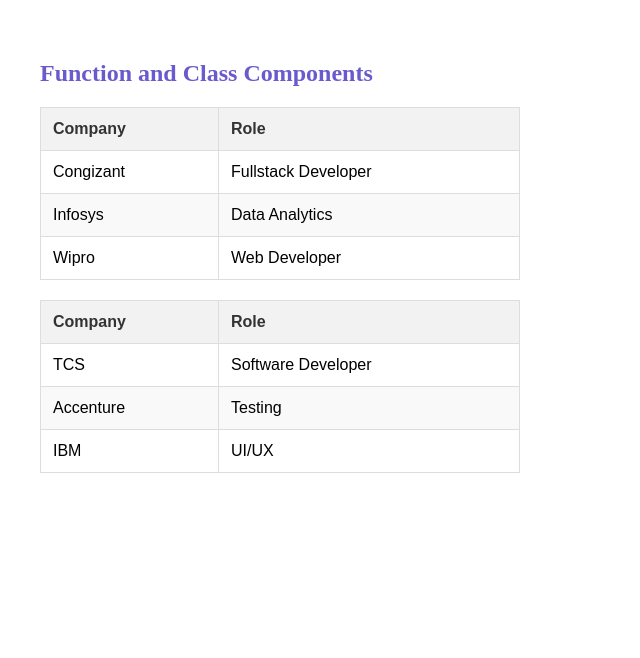
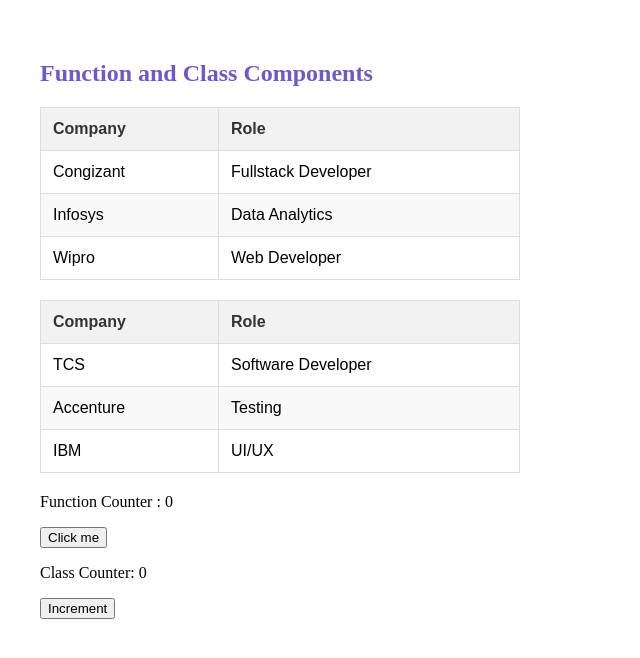
Before and after one commit to VIJAYADASS/React-Learning-and-Task, a React (Vite) app: page / in a window 1280 px wide. Shown: the top 658 px of the page, without its empty margins (0-640 px from the left). Built offline with nearby package versions, Linux system fonts and the light colour scheme.

Commit message:
Add the new Child Component

```diff
--- a/src/assets/Types of Component/FCApp.jsx
+++ b/src/assets/Types of Component/FCApp.jsx
@@ -1,11 +1,15 @@
-import Table from "./ClassComponent";
+import ClassComp from "./ClassComponent";
+import ClassCounter from "./ClassComponentTask";
 import FunctionComponent from "./FunctionComponent ";
+import FunctionCounter from "./FunctionComponentTask";
 
 function FCApp() {
   return (
     <div>
       <FunctionComponent />
-      <Table />
+      <ClassComp />
+      <FunctionCounter />
+      <ClassCounter />
     </div>
   );
 }
```
